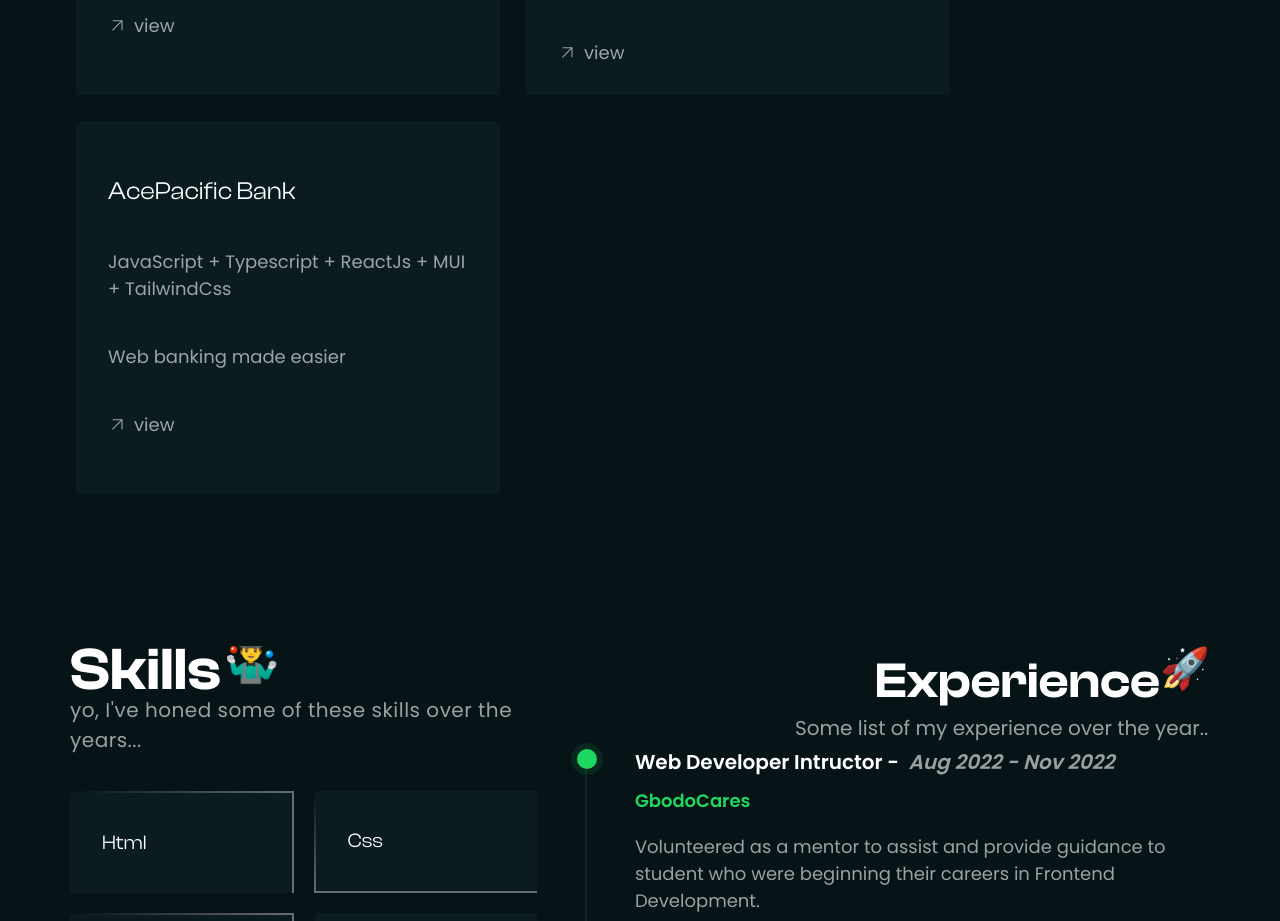
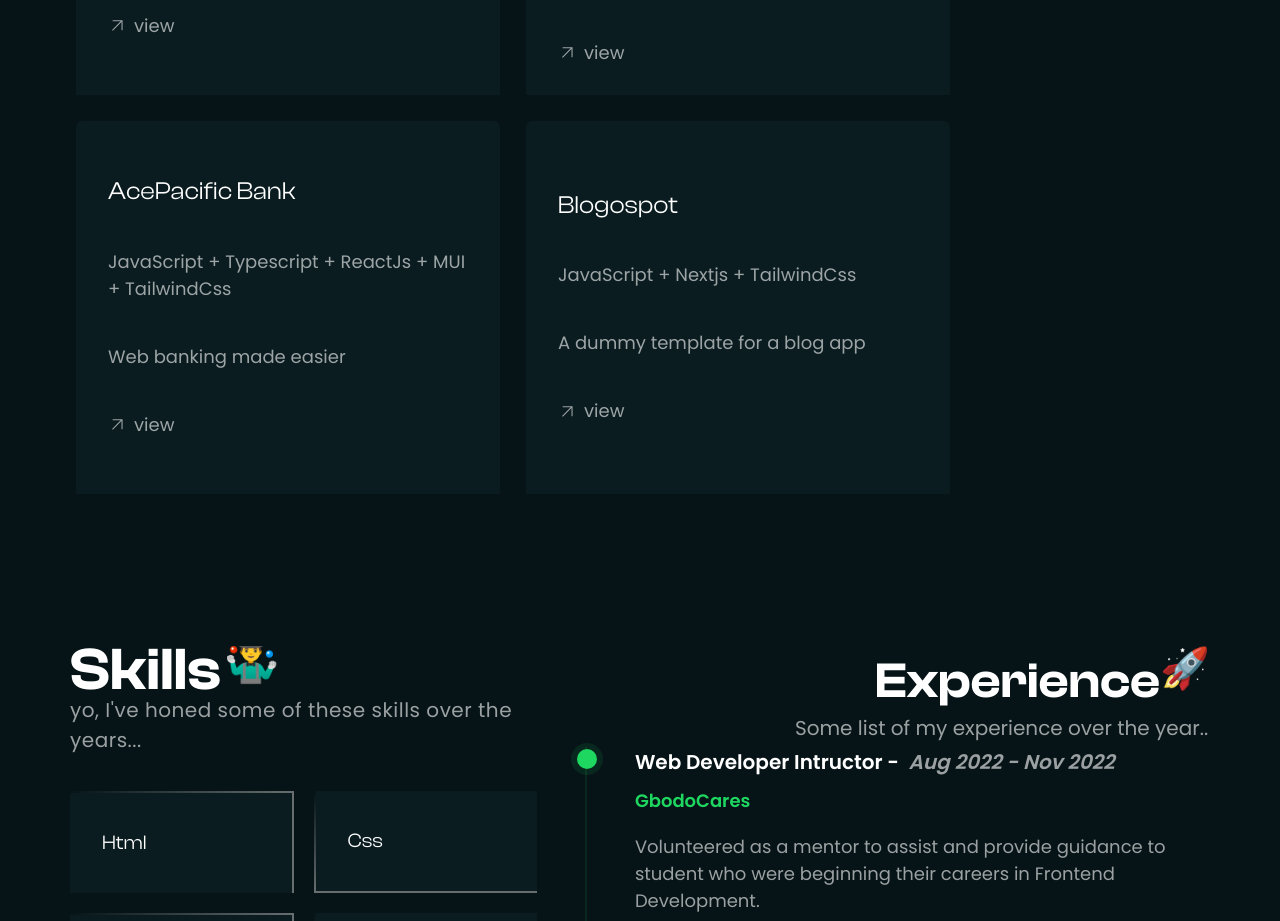
Before and after one commit to SAMUEL-UME/sammy-portfolio, a React (Vite) app: page / in a window 1280 px wide. Shown: the part 5460-6381 px from the top of the page. Built offline with nearby package versions, Linux system fonts and the light colour scheme.

Commit message:
project added

```diff
--- a/src/Data/data.js
+++ b/src/Data/data.js
@@ -27,7 +27,13 @@ export const projectData = [
     name: 'AcePacific Bank',
     desc: 'Web banking made easier',
     lang: 'JavaScript +  Typescript + ReactJs + MUI + TailwindCss',
-    link: 'https://pear-gifted-alligator.cyclic.app/',
+    link: 'https://ace-pacific.vercel.app/',
+  },
+  {
+    name: 'Blogospot',
+    desc: 'A dummy template for a blog app',
+    lang: 'JavaScript +  Nextjs + TailwindCss',
+    link: 'https://blogospot-frontend.vercel.app/',
   },
 ];
 
```
